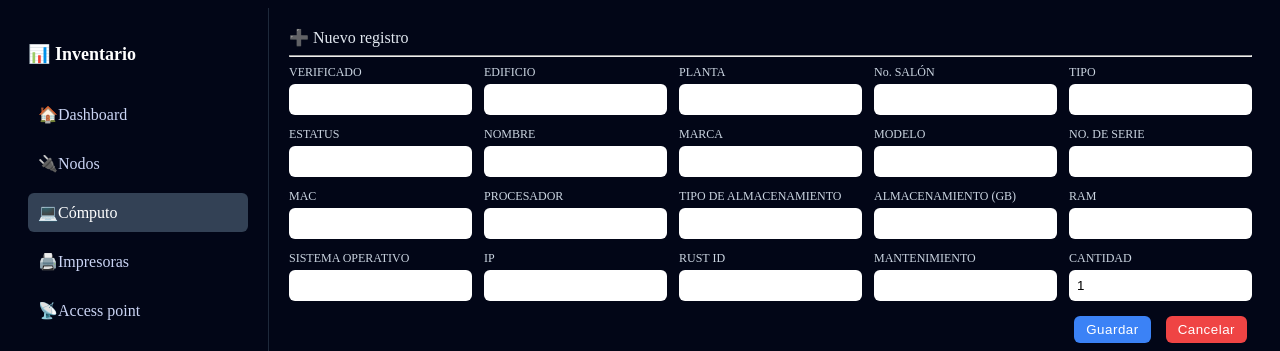
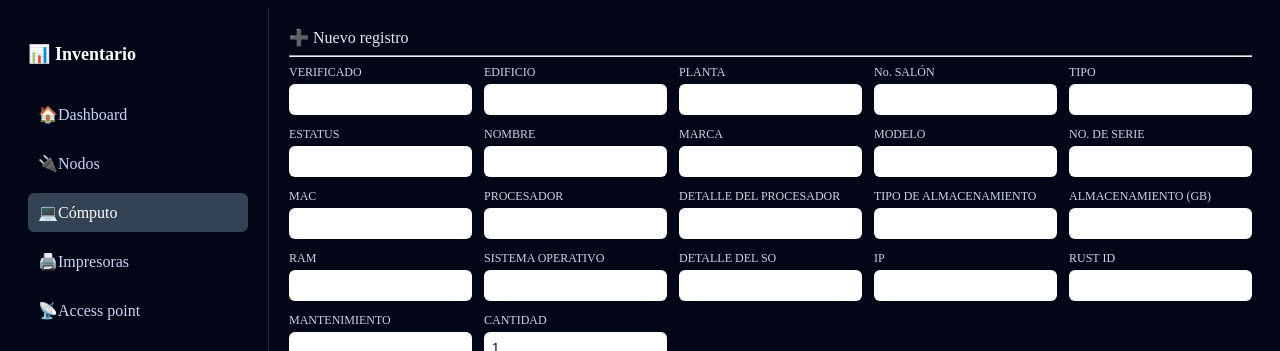
Before and after one commit to WICHO95199159/Erp-inventario, a Vue app in the folder frontend/: page /computo in a window 1280 px wide. Shown: the top 351 px of the page. Built offline with nearby package versions, Linux system fonts and the light colour scheme; no server answers.

Commit message:
se agregan campos de detalle en equipos de computo

```diff
--- a/frontend/src/components/ComputoForm.vue
+++ b/frontend/src/components/ComputoForm.vue
@@ -92,6 +92,12 @@
       </div>
 
       <div class="field">
+        <label>DETALLE DEL PROCESADOR</label>
+        <input v-model="form.detalle_procesador"
+        :disabled="consultando" />
+      </div>
+
+      <div class="field">
         <label>TIPO DE ALMACENAMIENTO</label>
         <input v-model="form.tipo_almacenamiento"
         :disabled="consultando" />
@@ -112,6 +118,12 @@
       <div class="field">
         <label>SISTEMA OPERATIVO</label>
         <input v-model="form.sistema_operativo"
+        :disabled="consultando" />
+      </div>
+
+      <div class="field">
+        <label>DETALLE DEL SO</label>
+        <input v-model="form.detalle_so"
         :disabled="consultando" />
       </div>
 
@@ -191,10 +203,12 @@ export default {
         no_serie: "",
         mac: "",
         procesador: "",
+        detalle_procesador: "",
         tipo_almacenamiento: "",
         almacenamiento: "",
         ram: "",
         sistema_operativo: "",
+        detalle_so: "",
         ip: "",
         rust_id: "",
         fecha_mtto: "",
--- a/frontend/src/components/ComputoTable.vue
+++ b/frontend/src/components/ComputoTable.vue
@@ -20,10 +20,12 @@
             <th @click="sort('no_serie')">NO. DE SERIE</th>
             <th @click="sort('mac')">MAC</th>
             <th @click="sort('procesador')">PROCESADOR</th>
+            <th @click="sort('detalle_procesador')">DETALLE DEL PROCESADOR</th>
             <th @click="sort('tipo_almacenamiento')">ALMACENAMIENTO</th>
             <th @click="sort('almacenamiento')">ALMACENAMIENTO (GB)</th>
             <th @click="sort('ram')">RAM</th>
             <th @click="sort('sistema_operativo')">SISTEMA OPERATIVO</th>
+            <th @click="sort('detalle_so')">DETALLE DEL SO</th>
             <th @click="sort('ip')">DIRECCIÓN IP</th>
             <th @click="sort('rust_id')">RUST ID</th>
             <th @click="sort('fecha_mtto')">FECHA MTTO</th>
@@ -59,10 +61,12 @@
             <td>{{ row.no_serie }}</td>
             <td>{{ row.mac }}</td>
             <td>{{ row.procesador }}</td>
+            <td>{{ row.detalle_procesador }}</td>
             <td>{{ row.tipo_almacenamiento }}</td>
             <td>{{ row.almacenamiento }}</td>
             <td>{{ row.ram }}</td>
             <td>{{ row.sistema_operativo }}</td>
+            <td>{{ row.detalle_so }}</td>
             <td>{{ row.ip }}</td>
             <td>{{ row.rust_id }}</td>
             <td>{{ row.fecha_mtto }}</td>
```
